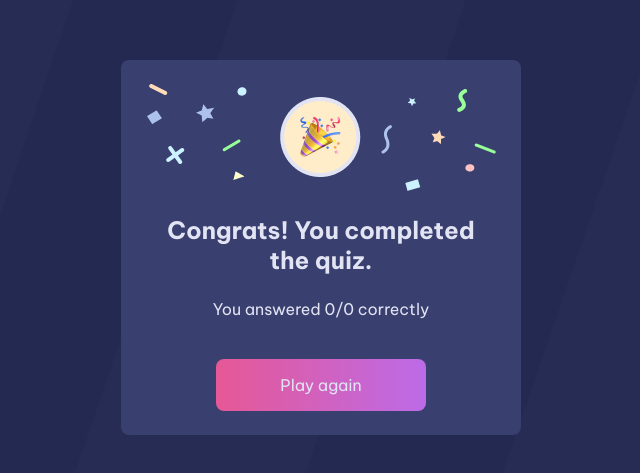
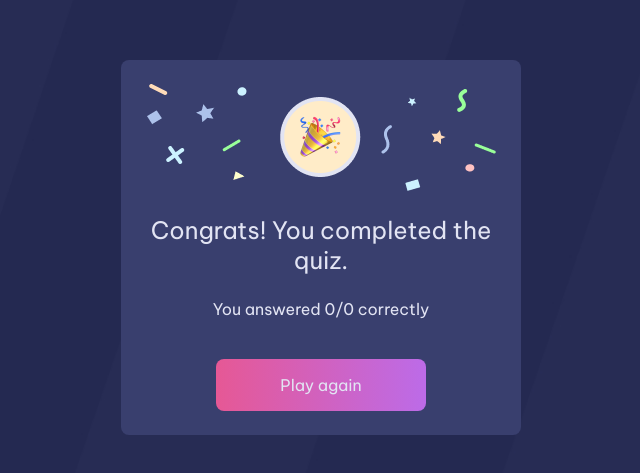
Before and after one commit to osman-beni/country-quiz, a React (Vite) app: page / in a window 1280 px wide. Shown: the part 153-626 px from the top of the page, without its empty margins (319-959 px from the left). Built offline with nearby package versions, Linux system fonts and the light colour scheme; no server answers.

Commit message:
feat: Refactor QuestionCard and QuizCompleteCard components for improved layout and functionality

```diff
--- a/src/components/QuestionCard.tsx
+++ b/src/components/QuestionCard.tsx
@@ -22,10 +22,10 @@ function QuestionCard({ question, onChoose }: Props) {
     <Wrapper>
       <QuestionText>
         {question.type === "flag" ? (
-          <>
-            Which country's flag is this{" "}
-            <img style={{ width: 24 }} src={`${question.image}`} />
-          </>
+          <FlagQuestionWrapper>
+            <span>Which country's flag is this</span>
+            <img style={{ width: 48 }} src={`${question.image}`} />
+          </FlagQuestionWrapper>
         ) : (
           question.prompt
         )}
@@ -67,7 +67,18 @@ const Wrapper = styled.div`
   display: flex;
   flex-direction: column;
   align-items: center;
-  gap: 24px;
+  gap: 32px;
+  margin-top: 32px;
+`;
+
+const FlagQuestionWrapper = styled.div`
+  display: flex;
+  gap: 0.5rem;
+  align-items: center;
+
+  @media (max-width: 600px) {
+    font-size: 1.2rem;
+  }
 `;
 
 const QuestionText = styled.h2`
@@ -96,8 +107,8 @@ const Option = styled.li`
   gap: 12px;
   text-align: center;
   margin: 0;
-  padding: 0 16px;
-  height: 48px;
+  padding: 4px;
+  min-height: 48px;
   line-height: 48px;
   background-color: #393f6e;
   color: #e2e4f3;
@@ -108,6 +119,10 @@ const Option = styled.li`
   &:hover {
     background-color: #4a4f8b;
   }
+
+  @media (min-width: 600px) {
+    padding: 16px;
+  }
 `;
 
 const Image = styled.img`
--- a/src/components/QuestionNumbers.tsx
+++ b/src/components/QuestionNumbers.tsx
@@ -27,18 +27,28 @@ function QuestionNumbers({
 
 const Wrapper = styled.div`
   text-align: center;
+  display: flex;
+  justify-content: center;
+  flex-flow: wrap;
+  gap: 0.5rem;
 `;
 
 const Number = styled.span<NumOfQuestionsSolved>`
   display: inline-block;
-  width: 2rem;
-  height: 2rem;
-  line-height: 2rem;
+  width: 32px;
+  height: 32px;
+  line-height: 32px;
   text-align: center;
   border-radius: 50%;
   background: ${({ solved }) =>
     solved ? "linear-gradient(to right, #e65895, #bc6be8)" : "#393f6e"};
   margin-right: 0.5rem;
+
+  @media (min-width: 600px) {
+    width: 48px;
+    height: 48px;
+    line-height: 48px;
+  }
 `;
 
 export default QuestionNumbers;
--- a/src/components/Quiz.tsx
+++ b/src/components/Quiz.tsx
@@ -18,7 +18,6 @@ function Quiz() {
   const [score, setScore] = React.useState(0); // Track correct answers
   const questions = React.useMemo(() => generateQuestions(data), [data]);
   const selectedQuestion = questions[currentQuestion];
-  console.log(selectedQuestion);
 
   React.useEffect(() => {
     if (!answered) return;
@@ -60,7 +59,16 @@ function Quiz() {
         </Wrapper>
       )}
       {!selectedQuestion && (
-        <QuizCompleteCard score={score} totalQuestions={questions.length} />
+        <QuizCompleteCard
+          score={score}
+          totalQuestions={questions.length}
+          onRestart={() => {
+            setCurrentQuestion(0);
+            setAnswered(false);
+            setQuestionKey(0);
+            setScore(0);
+          }}
+        />
       )}
     </>
   );
@@ -69,11 +77,6 @@ function Quiz() {
 const Wrapper = styled.div`
   width: 100%;
   max-width: 960px;
-
-  /* &:has(${QuizCompleteWrapper}) {
-    max-width: revert;
-    width: revert;
-  } */
 `;
 
 export const QuestionsWrapper = styled.div`
@@ -84,6 +87,7 @@ export const QuestionsWrapper = styled.div`
   display: flex;
   flex-direction: column;
   gap: 24px;
+  padding: 2rem 1rem;
 
   @media (min-width: 600px) {
     padding: 4rem 2rem;
--- a/src/components/QuizCompleteCard.tsx
+++ b/src/components/QuizCompleteCard.tsx
@@ -4,17 +4,18 @@ import styled from "styled-components";
 interface Props {
   score: number;
   totalQuestions: number;
+  onRestart?: () => void;
 }
 
-function QuizCompleteCard({ score, totalQuestions }: Props) {
+function QuizCompleteCard({ score, totalQuestions, onRestart }: Props) {
   return (
     <Wrapper>
       <Image src="/congrats.png" />
-      <h2>Congrats! You completed the quiz.</h2>
+      <Title>Congrats! You completed the quiz.</Title>
       <p>
         You answered {score}/{totalQuestions} correctly
       </p>
-      <Button>Play again</Button>
+      <Button onClick={onRestart}>Play again</Button>
     </Wrapper>
   );
 }
@@ -33,6 +34,10 @@ export const Wrapper = styled.div`
   max-width: 400px;
 `;
 
+const Title = styled.h2`
+  font-weight: normal;
+`;
+
 const Image = styled.img`
   max-width: 100%;
 `;
```
